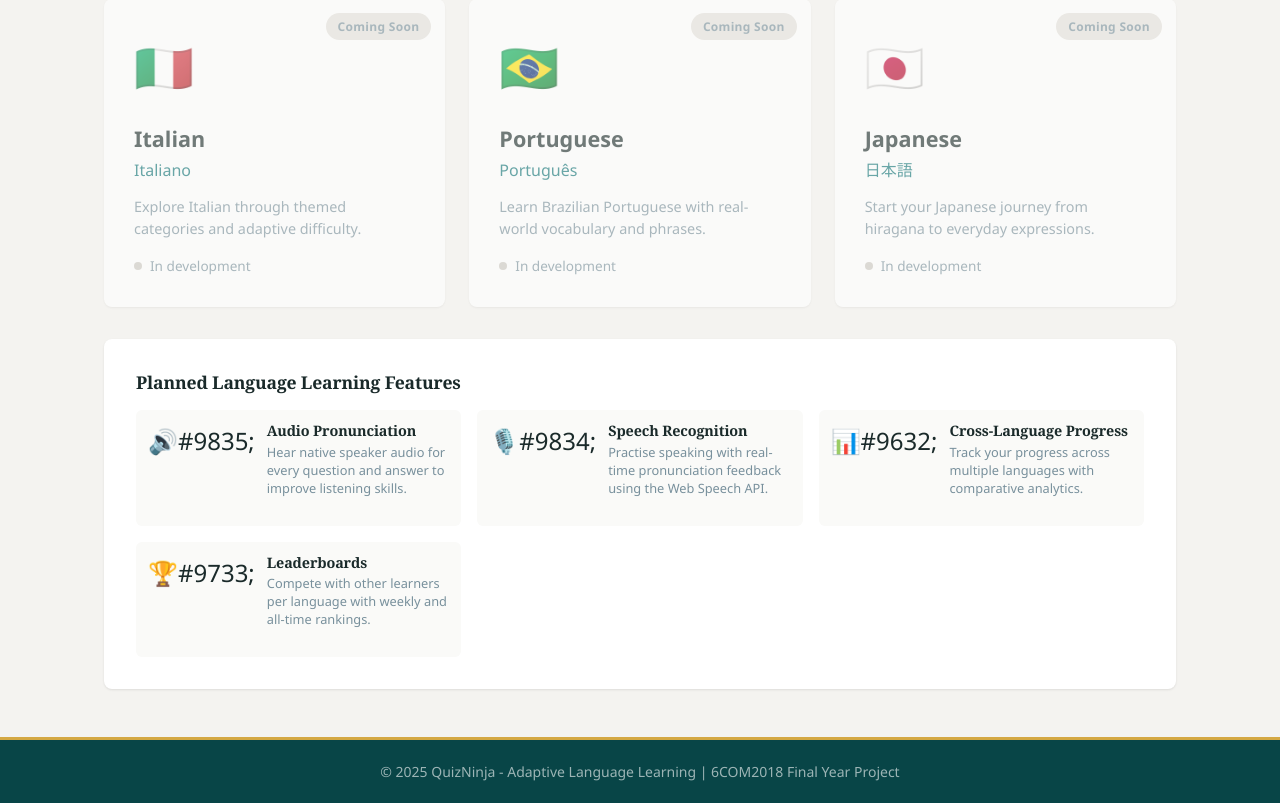
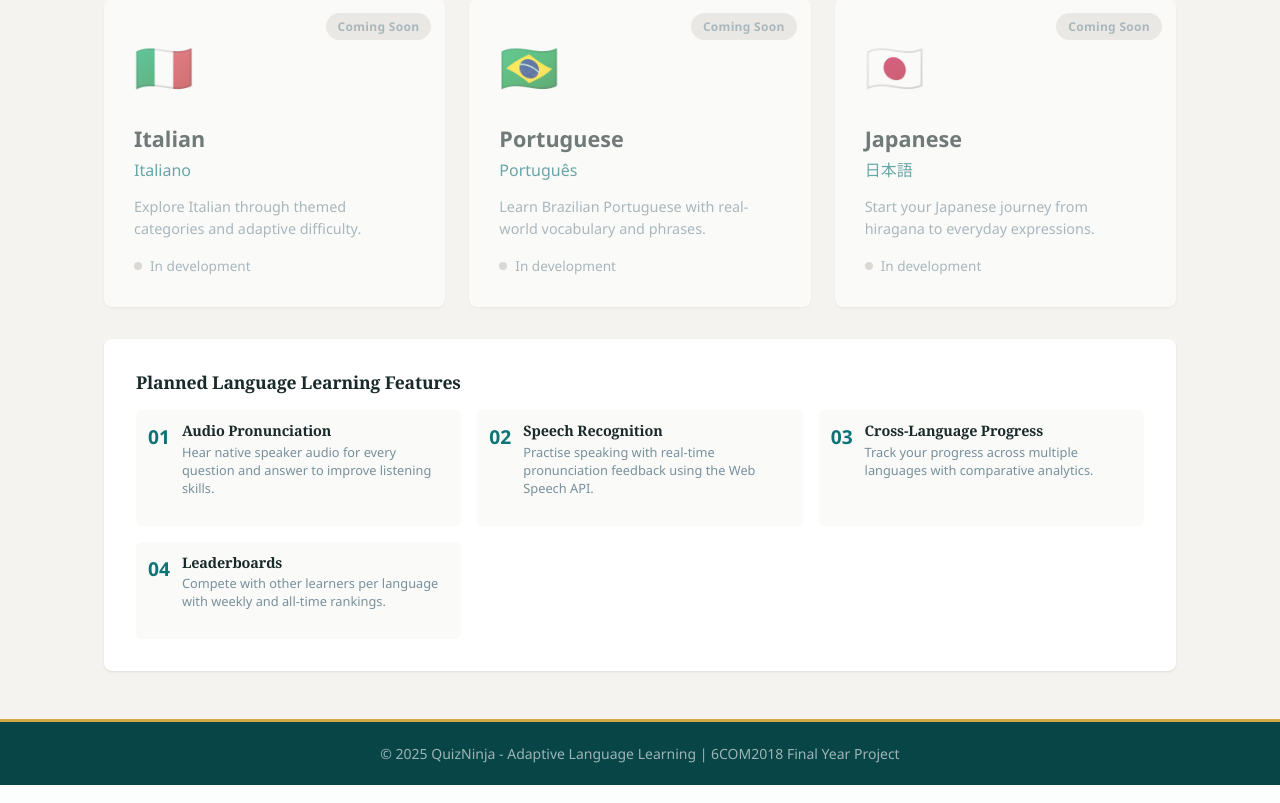
Before and after one commit to MH015/-BSc-Spanish-Adaptive-Quiz-, a PHP site: page /language_select.php in a window 1280 px wide. Shown: the part 1630-2433 px from the top of the page. Run offline with PHP 8.4, Linux system fonts and the light colour scheme; the visitor is signed in with stand-in values (Sample User, id 1).

```diff
--- a/language_select.php
+++ b/language_select.php
@@ -1,25 +1,23 @@
 <?php
 /**
- *
+
  * LANGUAGE SELECTION PAGE (Prototype - Future Feature)
- *
+
  * QuizNinja - Adaptive Quiz Web Application
  * Author: Matthew Holness
  * Student ID: 22068679
  * Module: 6COM2018
- *
- *
+
  * PURPOSE:
  * This page demonstrates a potential future enhancement where
  * users could choose from multiple languages beyond Spanish.
  * Currently implemented as a visual prototype to showcase the
  * application's extensibility and planned feature roadmap.
- *
  * FUTURE DEVELOPMENT:
  * - Each language would link to its own question bank
  * - User preferences stored in the database
  * - Progress tracked independently per language
- *
+
  */
 
 session_start();
@@ -50,7 +48,6 @@ $user = get_logged_in_user();
  * - status:      'active' = fully implemented, 'coming_soon' = prototype placeholder
  * - questions:   Number of questions available (0 for coming soon)
  * - description: Brief description of the course content
- *
  * FUTURE: This array would be replaced by a database query
  * against a 'languages' table, allowing dynamic language additions
  * without code changes.
@@ -114,7 +111,7 @@ $languages = [
 
 /**
  * HANDLE LANGUAGE SELECTION
- *
+ * -------------------------
  * When a user clicks an active language card, the selected
  * language code is stored in the session. In a full implementation,
  * this would also be persisted to the database via an UPDATE query
@@ -140,7 +137,7 @@ if ($_SERVER['REQUEST_METHOD'] === 'POST' && isset($_POST['select_language'])) {
     <style>
         /**
          * LANGUAGE SELECTION STYLES
-         *
+         * -------------------------
          * These styles extend the existing QuizNinja theme to create
          * a visually distinct language selection experience. The card
          * layout uses CSS Grid for responsive arrangement across
@@ -461,9 +458,6 @@ if ($_SERVER['REQUEST_METHOD'] === 'POST' && isset($_POST['select_language'])) {
 <body>
     <div class="page-wrapper">
 
-        <!--
-             NAVIGATION BAR (consistent with existing pages)
-              -->
         <nav class="navbar">
             <div class="container">
                 <a href="dashboard.php" class="navbar-brand">QuizNinja</a>
@@ -482,9 +476,6 @@ if ($_SERVER['REQUEST_METHOD'] === 'POST' && isset($_POST['select_language'])) {
             </div>
         </nav>
 
-        <!--
-             MAIN CONTENT AREA
-             -->
         <main class="main-content">
             <div class="container">
 
@@ -500,12 +491,6 @@ if ($_SERVER['REQUEST_METHOD'] === 'POST' && isset($_POST['select_language'])) {
                     This page demonstrates planned multi-language support. Currently, Spanish is fully implemented with 96 questions across 4 categories.
                 </div>
 
-                <!--
-                     DETAILED PROTOTYPE EXPLANATION
-
-                     This section provides clear context for evaluators that
-                     this is an intentional prototype, not unfinished work.
-                -->
                 <div class="prototype-detail-box">
                     <h3>About This Prototype</h3>
                     <p>
@@ -597,13 +582,6 @@ ALTER TABLE users
                     </div>
                 </div>
 
-                <!--
-                     LANGUAGE CARD GRID
-
-                     Each card represents a language option. Active languages
-                     submit a form to select that language; coming soon cards
-                     are visually disabled and not clickable.
-                -->
                 <div class="language-grid">
                     <?php foreach ($languages as $lang): ?>
                         <?php if ($lang['status'] === 'active'): ?>
@@ -640,38 +618,32 @@ ALTER TABLE users
                     <?php endforeach; ?>
                 </div>
 
-                <!--
-                     PLANNED FEATURES SECTION
-
-                     Showcases future capabilities that would accompany the
-                     multi-language expansion of QuizNinja.
-                -->
                 <div class="future-info">
                     <h3>Planned Language Learning Features</h3>
                     <div class="feature-list">
                         <div class="feature-item">
-                            <span class="feature-icon"><span class="feature-icon">🔊</span>#9835;</span>
+                            <span class="feature-icon" style="font-size:1.2rem; color: var(--primary-color, #0d7377); font-weight: 700;">01</span>
                             <div class="feature-text">
                                 <h4>Audio Pronunciation</h4>
                                 <p>Hear native speaker audio for every question and answer to improve listening skills.</p>
                             </div>
                         </div>
                         <div class="feature-item">
-                            <span class="feature-icon"><span class="feature-icon">🎙️</span>#9834;</span>
+                            <span class="feature-icon" style="font-size:1.2rem; color: var(--primary-color, #0d7377); font-weight: 700;">02</span>
                             <div class="feature-text">
                                 <h4>Speech Recognition</h4>
                                 <p>Practise speaking with real-time pronunciation feedback using the Web Speech API.</p>
                             </div>
                         </div>
                         <div class="feature-item">
-                            <span class="feature-icon"><span class="feature-icon">📊</span>#9632;</span>
+                            <span class="feature-icon" style="font-size:1.2rem; color: var(--primary-color, #0d7377); font-weight: 700;">03</span>
                             <div class="feature-text">
                                 <h4>Cross-Language Progress</h4>
                                 <p>Track your progress across multiple languages with comparative analytics.</p>
                             </div>
                         </div>
                         <div class="feature-item">
-                            <span class="feature-icon"><span class="feature-icon">🏆</span>#9733;</span>
+                            <span class="feature-icon" style="font-size:1.2rem; color: var(--primary-color, #0d7377); font-weight: 700;">04</span>
                             <div class="feature-text">
                                 <h4>Leaderboards</h4>
                                 <p>Compete with other learners per language with weekly and all-time rankings.</p>
@@ -683,9 +655,6 @@ ALTER TABLE users
             </div>
         </main>
 
-        <!--
-             FOOTER (consistent with existing pages)
-             -->
         <footer class="footer">
             <div class="container">
                 <p>&copy; 2025 QuizNinja - Adaptive Language Learning | 6COM2018 Final Year Project</p>
--- a/progress.php
+++ b/progress.php
@@ -1,12 +1,12 @@
 <?php
 /**
- *
+
  * PROGRESS PAGE
- *
+
  * QuizNinja - Adaptive Quiz Web Application
  * Author: Matthew Holness
  * Student ID: 22068679
- *
+
  */
 
 require_once 'includes/auth.php';
--- a/quiz.php
+++ b/quiz.php
@@ -1,12 +1,12 @@
 <?php
 /**
- *
+
  * QUIZ PAGE
- *
+
  * QuizNinja - Adaptive Quiz Web Application
  * Author: Matthew Holness
  * Student ID: 22068679
- *
+
  */
 
 require_once 'includes/auth.php';
--- a/results.php
+++ b/results.php
@@ -1,9 +1,12 @@
 <?php
 /**
+
  * RESULTS PAGE
+
  * QuizNinja - Adaptive Quiz Web Application
  * Author: Matthew Holness
  * Student ID: 22068679
+
  */
 
 require_once 'includes/auth.php';
```
Also changed, not shown: css/style.css (+39 -39 lines), dashboard.php (+5 -5 lines), pronunciation.php (+8 -57 lines).
